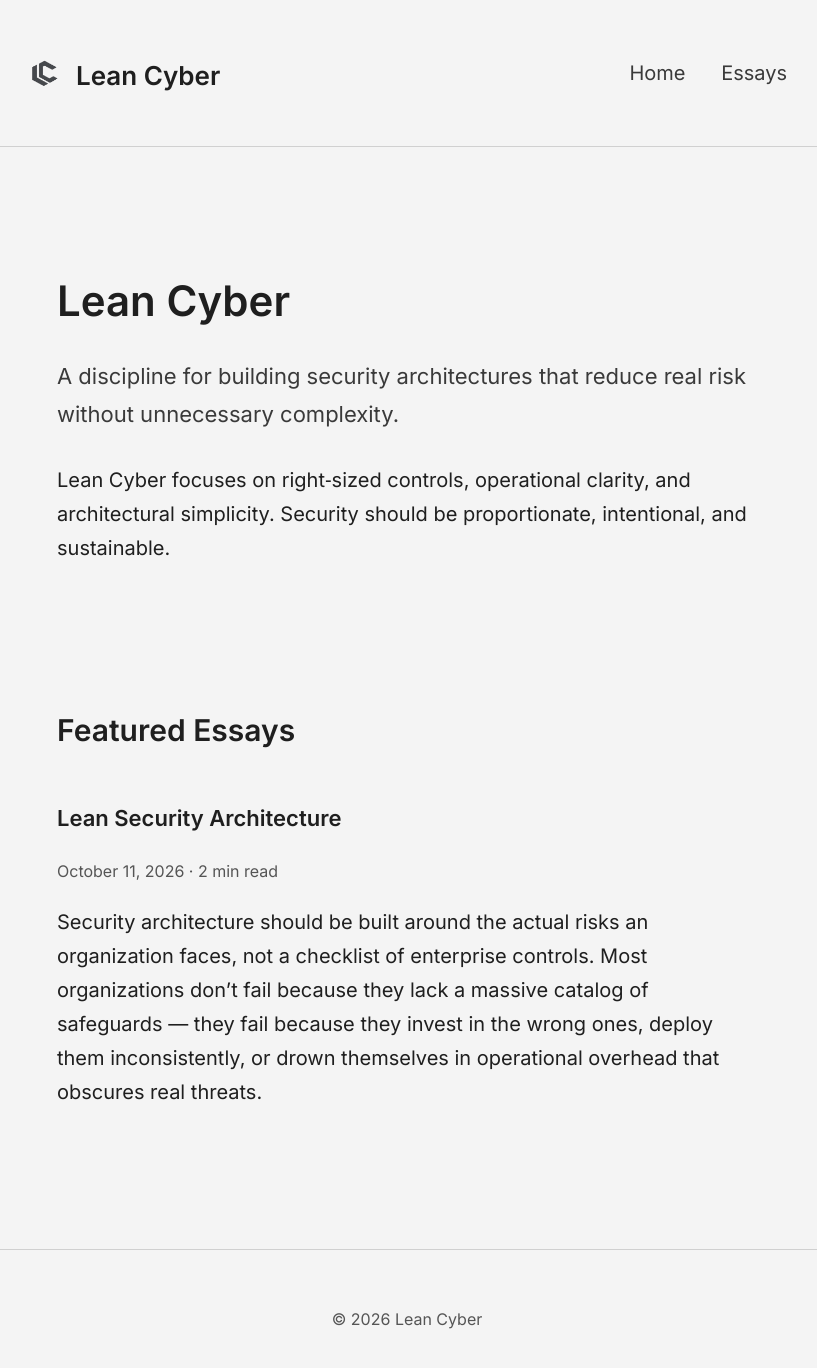
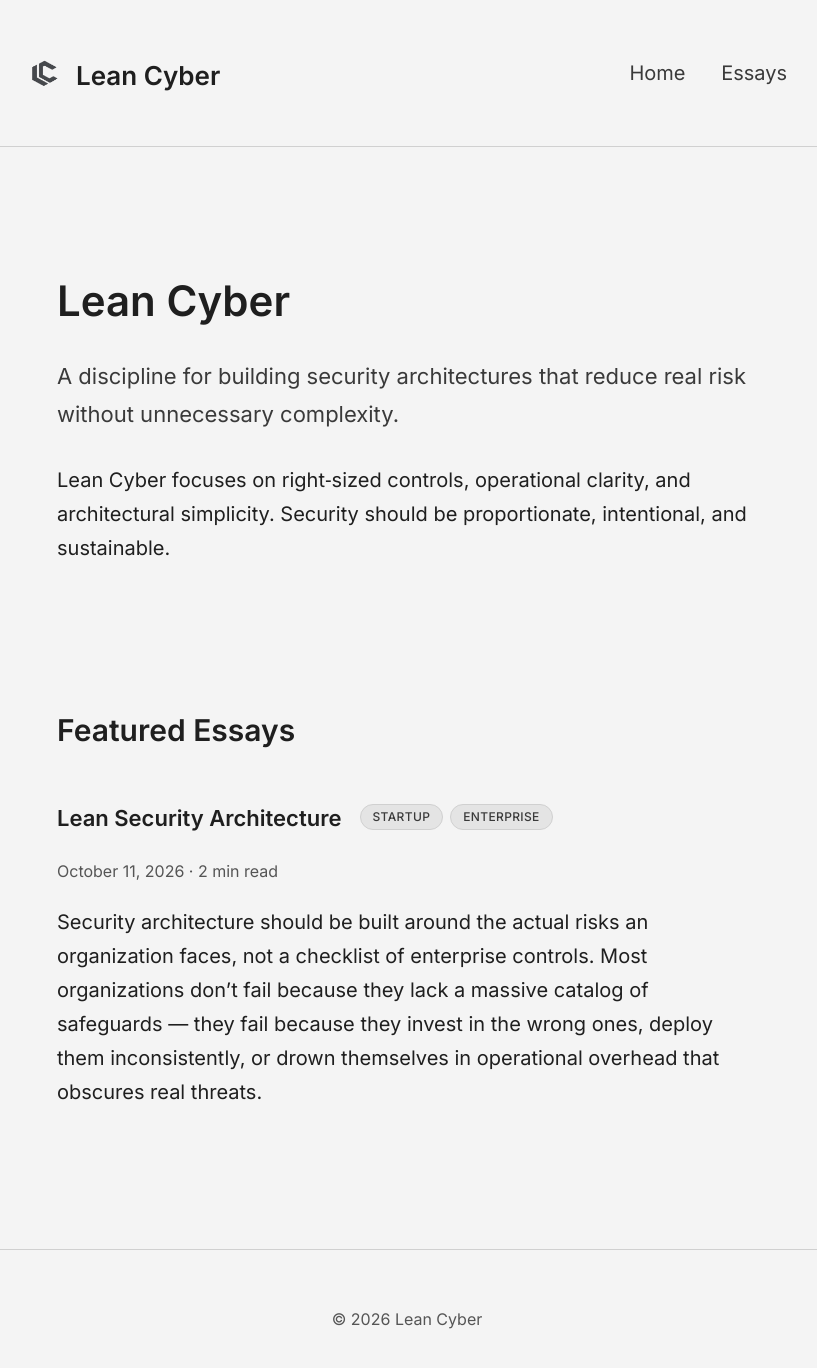
Before and after one commit to Lean-Cyber/lean-cyber.github.io, a Jekyll site: the page built from index.md, in a window 1280 px wide and 1390 px high. Shown: the top 1368 px of the window, without its empty margins (233-1050 px from the left). Built offline with Jekyll 4.4.1, drawn with Linux system fonts in a browser that asks for light colours.

Commit message:
Add tags to Lean Security Architecture essay
Added tags for better categorization of the essay.

```diff
--- a/_essays/lean-security-architecture.md
+++ b/_essays/lean-security-architecture.md
@@ -2,6 +2,7 @@
 title: "Lean Security Architecture"
 layout: essay
 featured: true
+tags: [Startup, Enterprise]
 ---
 
 
```
